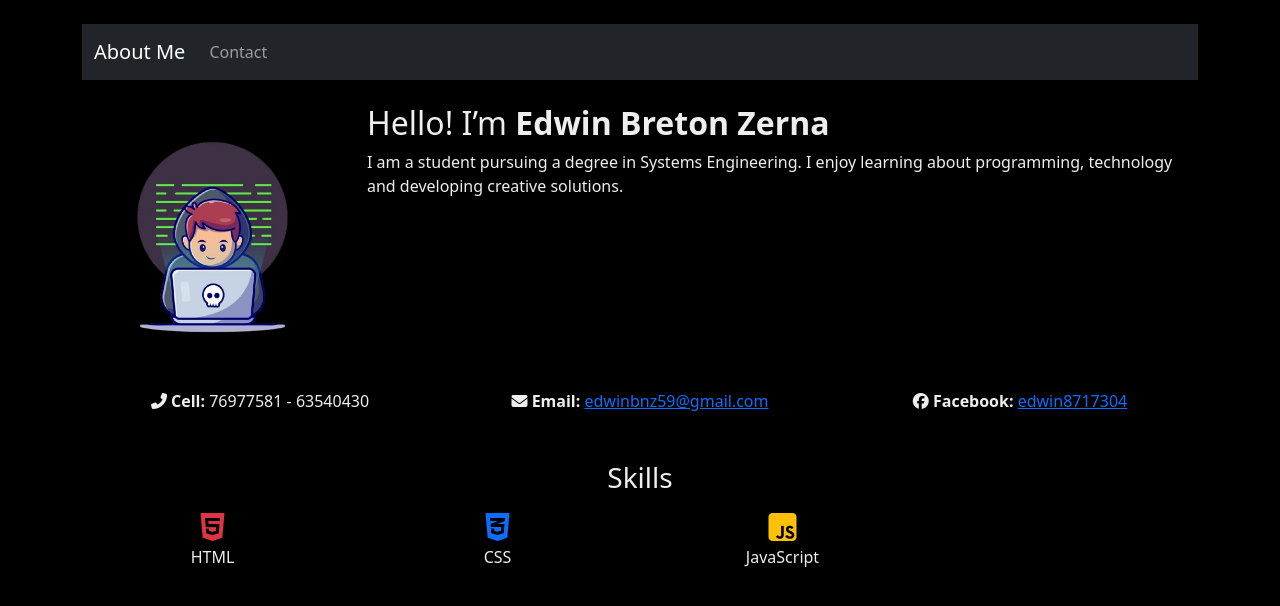
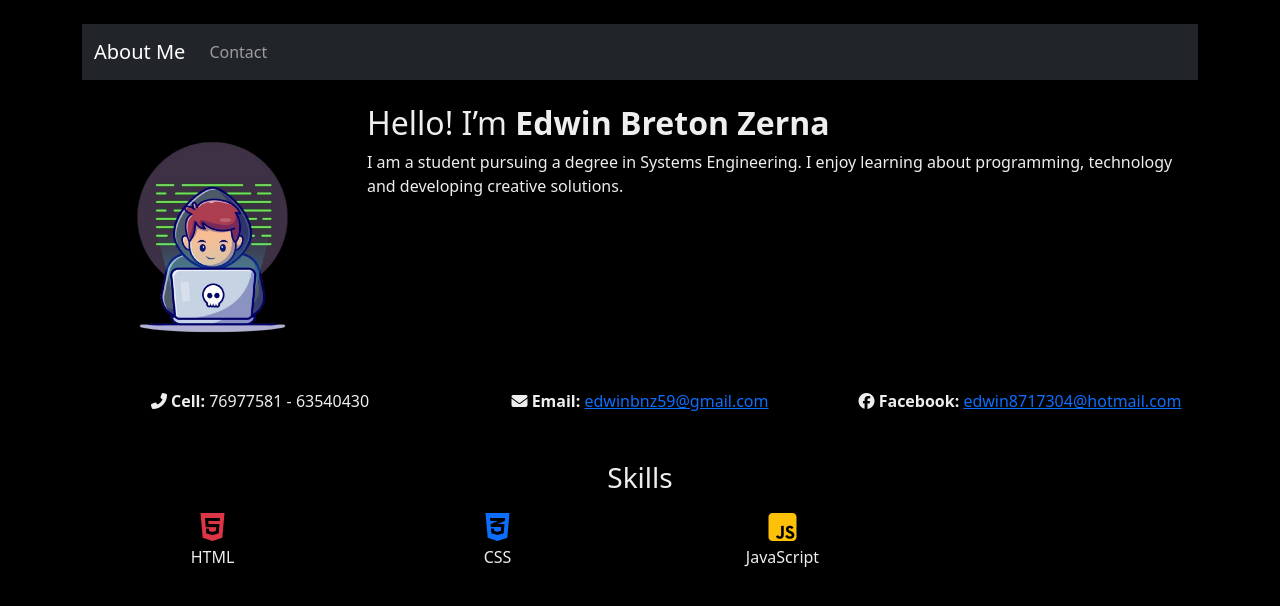
Before and after one commit to Bretoncito91/about-me, a plain HTML site: page ABOUT ME.html in a window 1280 px wide. Drawn offline with nearby package versions, Linux system fonts and the light colour scheme.

Commit message:
mi primer commit

```diff
--- a/ABOUT ME.html
+++ b/ABOUT ME.html
@@ -45,7 +45,7 @@
         <i class="fas fa-envelope"></i> <strong>Email:</strong> <a href="mailto:edwinbnz59@gmail.com">edwinbnz59@gmail.com</a>
       </div>
       <div class="col-md-4">
-        <i class="fab fa-facebook"></i> <strong>Facebook:</strong> <a href="#">edwin8717304</a>
+        <i class="fab fa-facebook"></i> <strong>Facebook:</strong> <a href="#">edwin8717304@hotmail.com</a>
       </div>
     </div>
 
```
